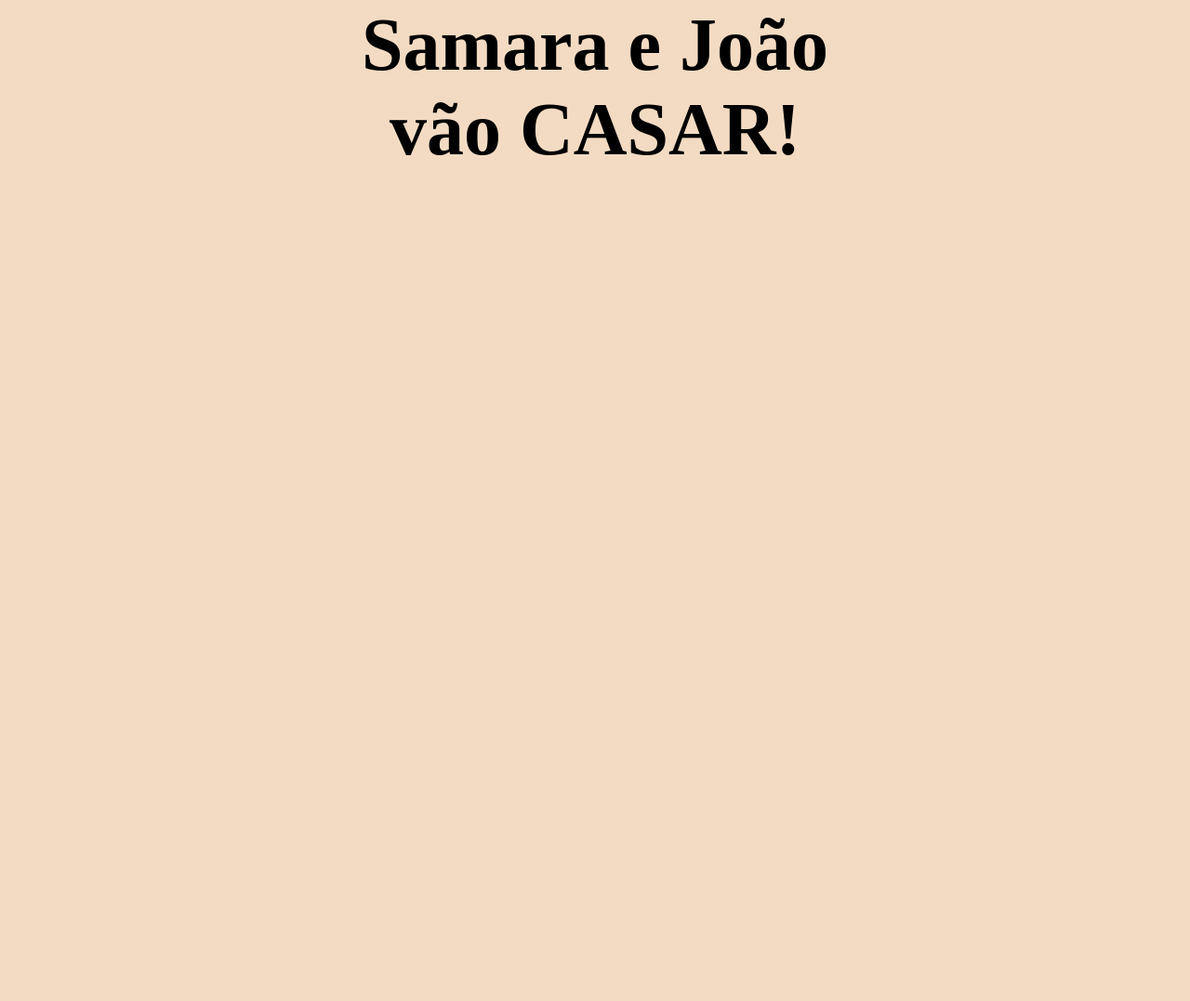
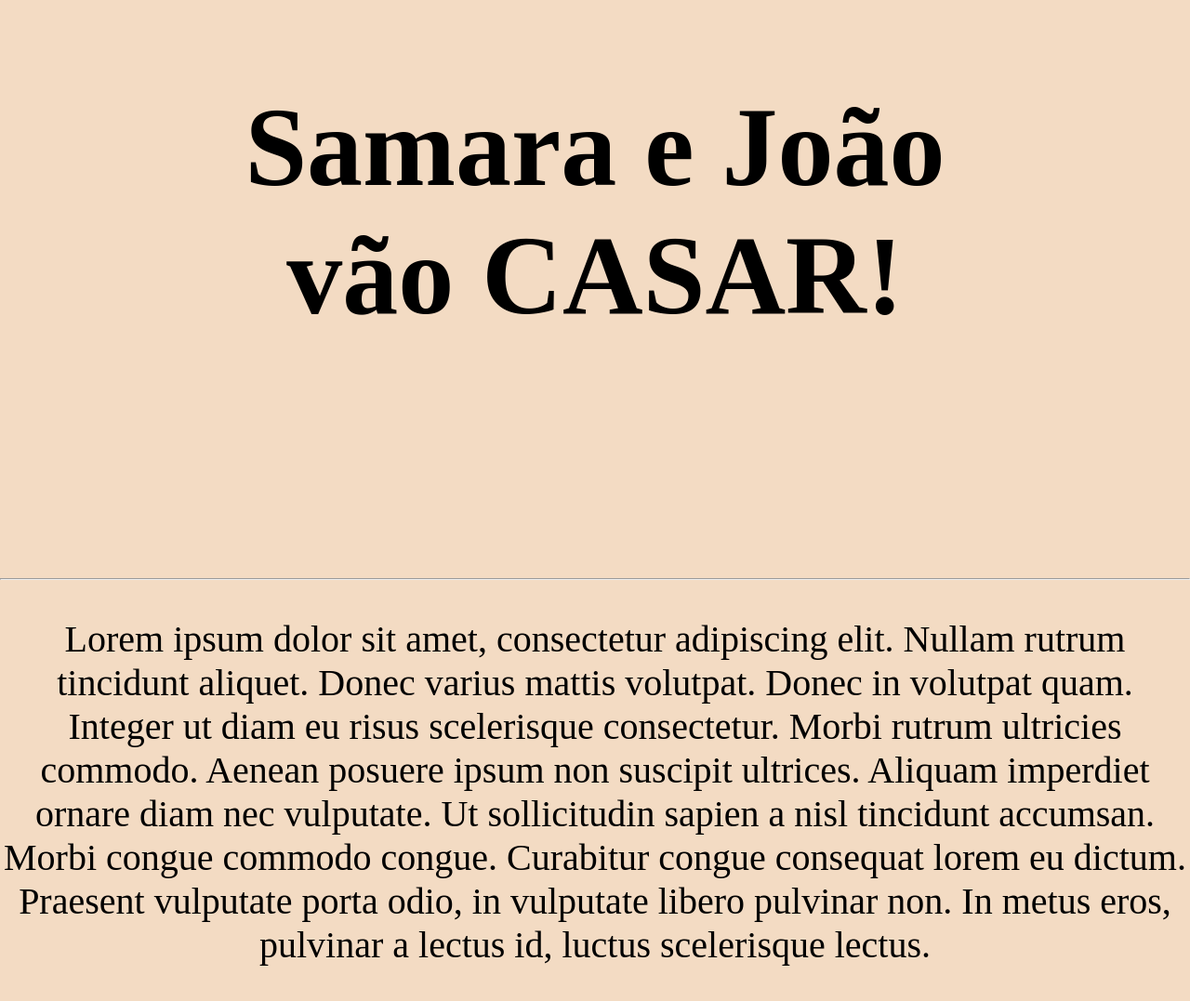
Before and after one commit to Casartelli-J/Praticas_Comp_Senac, a plain HTML site: page Casamento/index.html in a window 1280 px wide. Shown: the part 189-1266 px from the top of the page at 93% size. Before the commit the page ends 800 px from the top, so only its background shows below. Drawn offline with Linux system fonts and the light colour scheme.

Commit message:
Gostando de commitar

```diff
--- a/Casamento/css.css
+++ b/Casamento/css.css
@@ -1,3 +1,11 @@
+/* ANIMAÇÕES */
+
+@keyframes transicao{
+    from {opacity: 0%;}
+    to {opacity: 100%;}
+}
+
+
 /* CABEÇALHO */
 
 header{
@@ -31,6 +39,8 @@
 /* CORPO */
 
 body{
+    height: 100%;
+    width: 100%;
     margin: 0px;
     padding: 0px;
     background-color: #f3dbc3;
@@ -40,5 +50,14 @@
 
 #SJ{
     text-align: center;
-    font-size: 80px;
+    font-size: 120px;
+    animation: transicao;
+    animation-duration: 3s;
+    margin-top: 12%;
+    margin-bottom: 20%;
 }
+
+#presenca{
+    text-align: center;
+    font-size: 40px;
+}
--- a/Casamento/index.html
+++ b/Casamento/index.html
@@ -12,7 +12,7 @@
 
     <header>
 
-        <a href="">Confirme sua presença</a>
+        <a href=#presenca>Confirme sua presença</a>
         <a href="">Selecione o seu lugar</a>
         <a href="">Mimo para o casal?</a>
         <a href="">Beijinhos!</a>
@@ -23,6 +23,22 @@
 
         <h1 id="SJ">Samara e João <br> vão CASAR!</h1>
 
+        <hr>
+
+
+        <p id="presenca">
+            Lorem ipsum dolor sit amet, consectetur adipiscing elit.
+            Nullam rutrum tincidunt aliquet. Donec varius mattis volutpat.
+            Donec in volutpat quam. Integer ut diam eu risus scelerisque consectetur.
+            Morbi rutrum ultricies commodo. Aenean posuere ipsum non suscipit ultrices.
+            Aliquam imperdiet ornare diam nec vulputate.
+            Ut sollicitudin sapien a nisl tincidunt accumsan.
+            Morbi congue commodo congue. Curabitur congue consequat lorem eu dictum.
+            Praesent vulputate porta odio, in vulputate libero pulvinar non. In metus eros,
+            pulvinar a lectus id, luctus scelerisque lectus.
+        </p>
+
+
     </section>
 
 </body>
```
